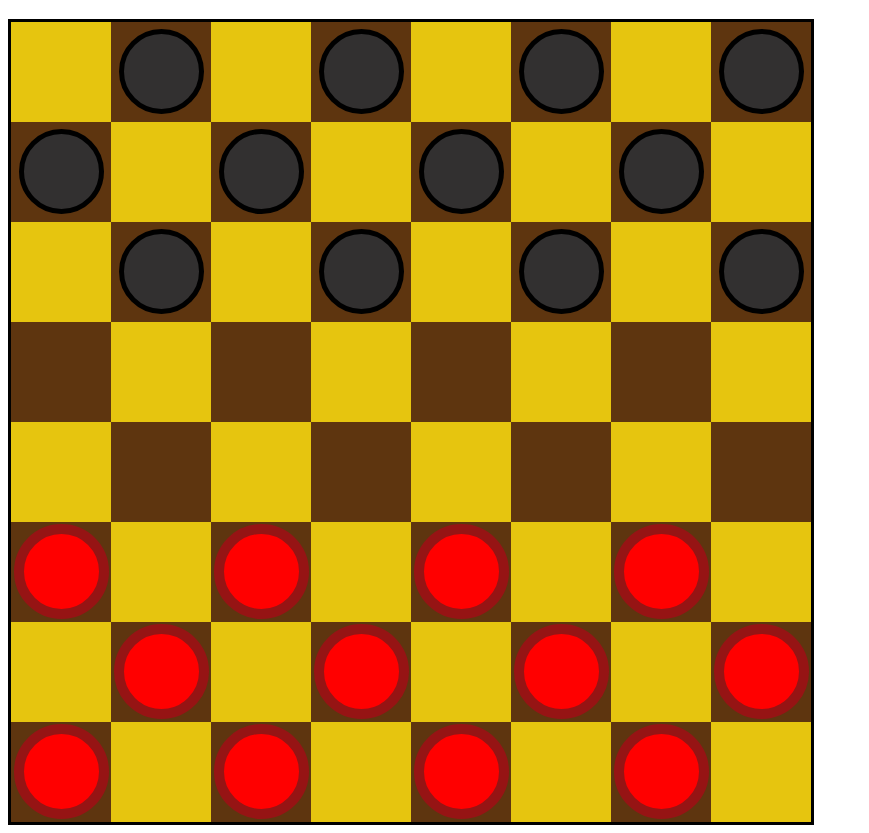
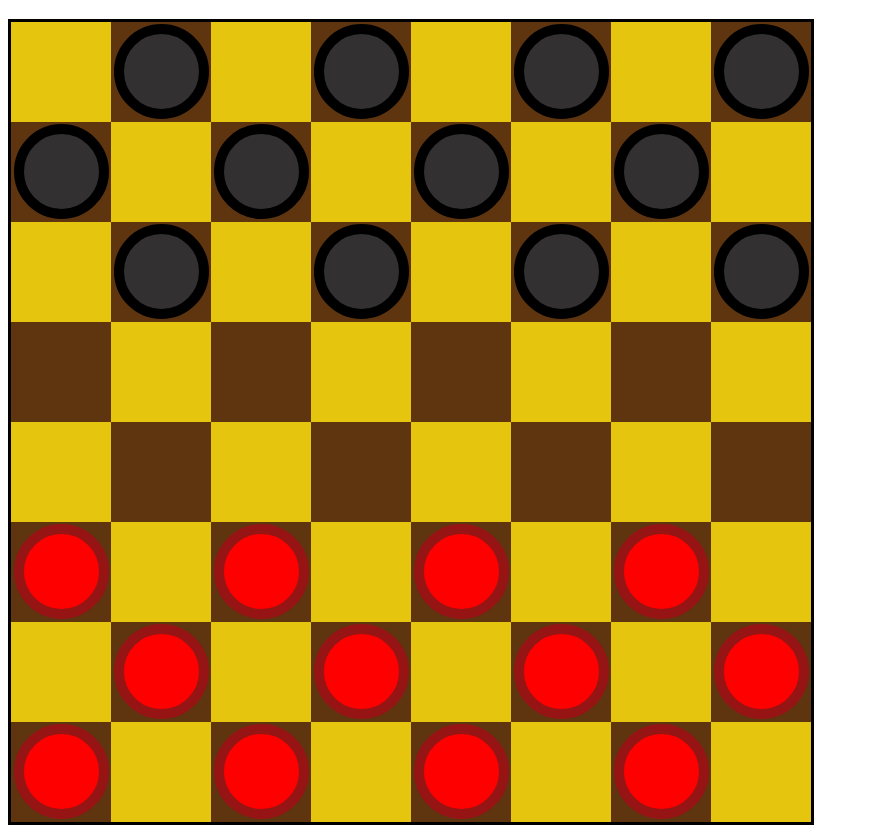
Before and after one commit to NotVendetta/NotVendettaX.github.io, a plain HTML site: page index.html in a window 1280 px wide. Shown: the part 61-894 px from the top of the page, without its empty margins (0-869 px from the left). Drawn offline with Linux system fonts and the light colour scheme.

Commit message:
Add files via upload

```diff
--- a/index.html
+++ b/index.html
@@ -34,7 +34,7 @@
         background-color: rgb(50, 48, 48);
         border: solid;
         border-color: black;
-        border-width: 5px;
+        border-width: 10px;
       }
       .red {
         background-color: red;
```
